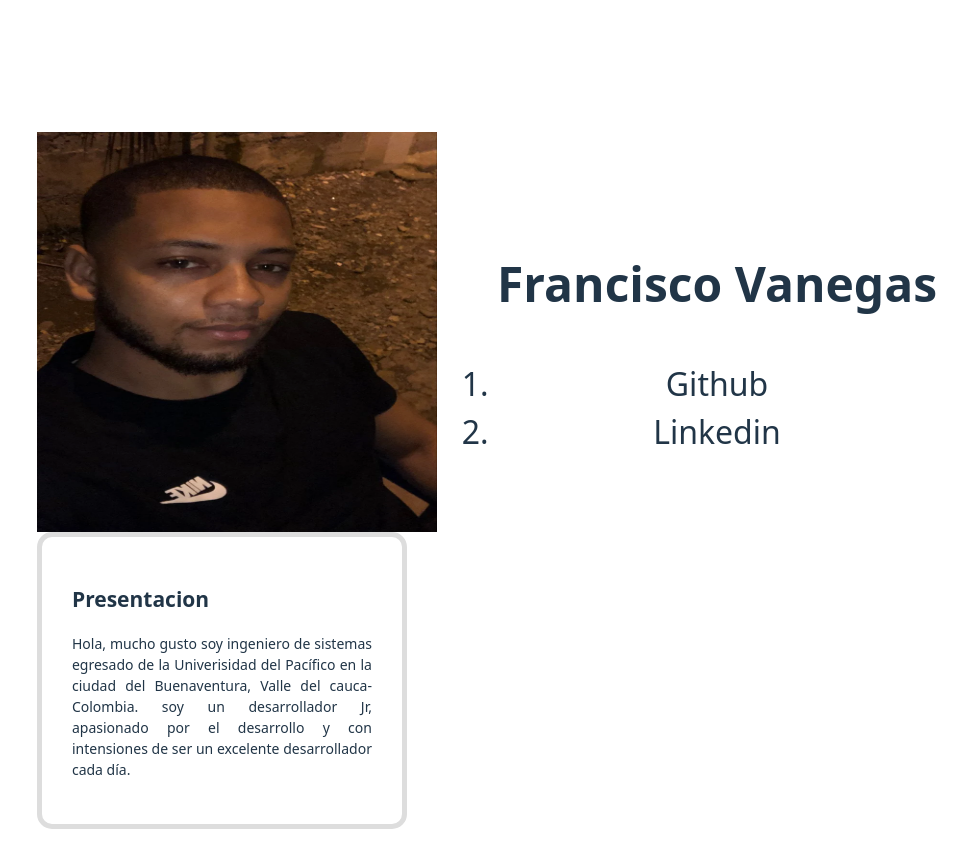
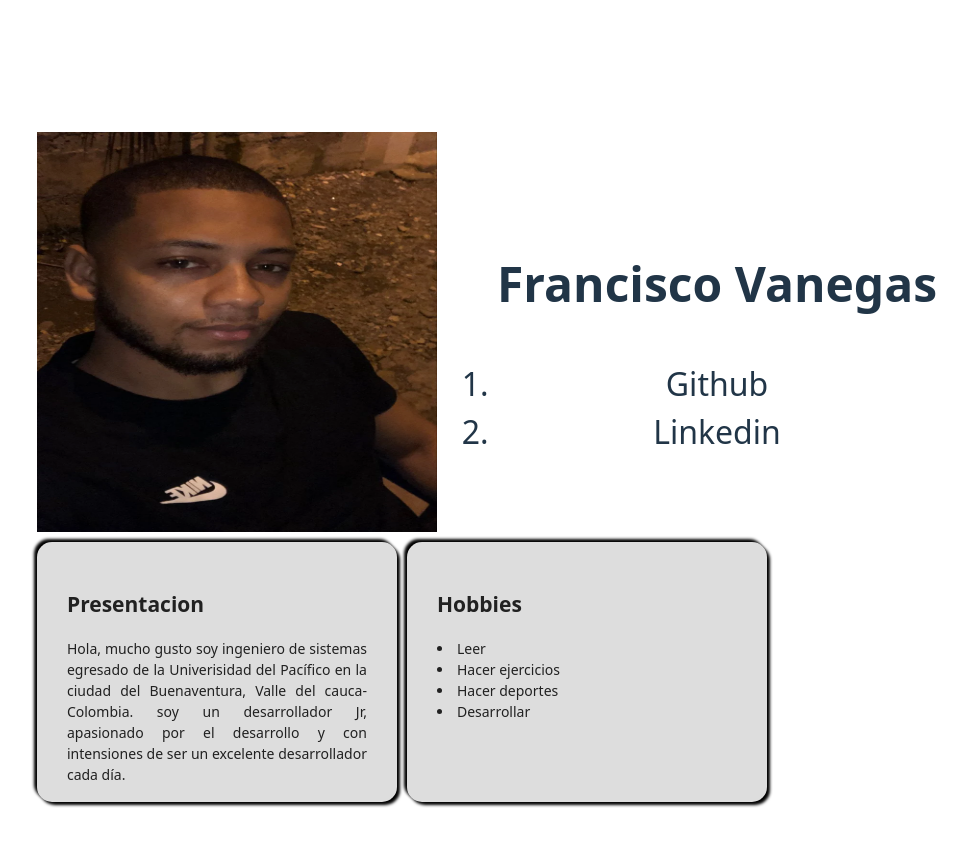
Before and after one commit to FranciscoDJVI/Portafolio, a React (Vite) app in the folder portafolio/: page / in a window 1280 px wide. Shown: the whole page, without its empty margins (143-1110 px from the left). After the commit the page ends 834 px from the top, so only its background shows below. Built offline with nearby package versions, Linux system fonts and the light colour scheme.

Commit message:
fix: styling car
Styling component card

```diff
--- a/portafolio/src/App.jsx
+++ b/portafolio/src/App.jsx
@@ -1,12 +1,16 @@
 import "./App.css";
 import Avatar from "./components/Avatar";
 import PresentationText from "./components/PresentationText";
+import Hobbies from "./components/Hobbies";
 
 function App() {
   return (
     <>
       <Avatar />
-      <PresentationText />
+      <div style={{ display: "flex", flexDirection: "row" }}>
+        <PresentationText />
+        <Hobbies />
+      </div>
     </>
   );
 }
--- a/portafolio/src/components/Card.jsx
+++ b/portafolio/src/components/Card.jsx
@@ -4,11 +4,15 @@ import { motion } from "framer-motion";
 const styleCard = {
   textAlign: "justify",
   fontSize: "14px",
-  border: "5px #dddddd solid",
+  boxShadow: "3px 3px 3px 0 #000000, -3px -3px 3px 0 #000000",
+  backgroundColor: "#dddddd",
+  color: "#212121",
   borderRadius: "15px",
   padding: "30px",
   width: "300px",
-  height: "auto",
+  height: "200px",
+  marginRight: "10px",
+  marginTop: "10px",
 };
 
 function Card(props) {
--- /dev/null
+++ b/portafolio/src/components/Hobbies.jsx
@@ -0,0 +1,17 @@
+import React from "react";
+import Card from "./Card";
+
+function Hobbies() {
+  const titleInfo = "Hobbies";
+  const hobbies = ["Leer", "Hacer ejercicios", "Hacer deportes", "Desarrollar"];
+  return (
+    <Card
+      title={titleInfo}
+      textInfo={hobbies.map((hobby, index) => (
+        <li key={index}>{hobby}</li>
+      ))}
+    />
+  );
+}
+
+export default Hobbies;
```
